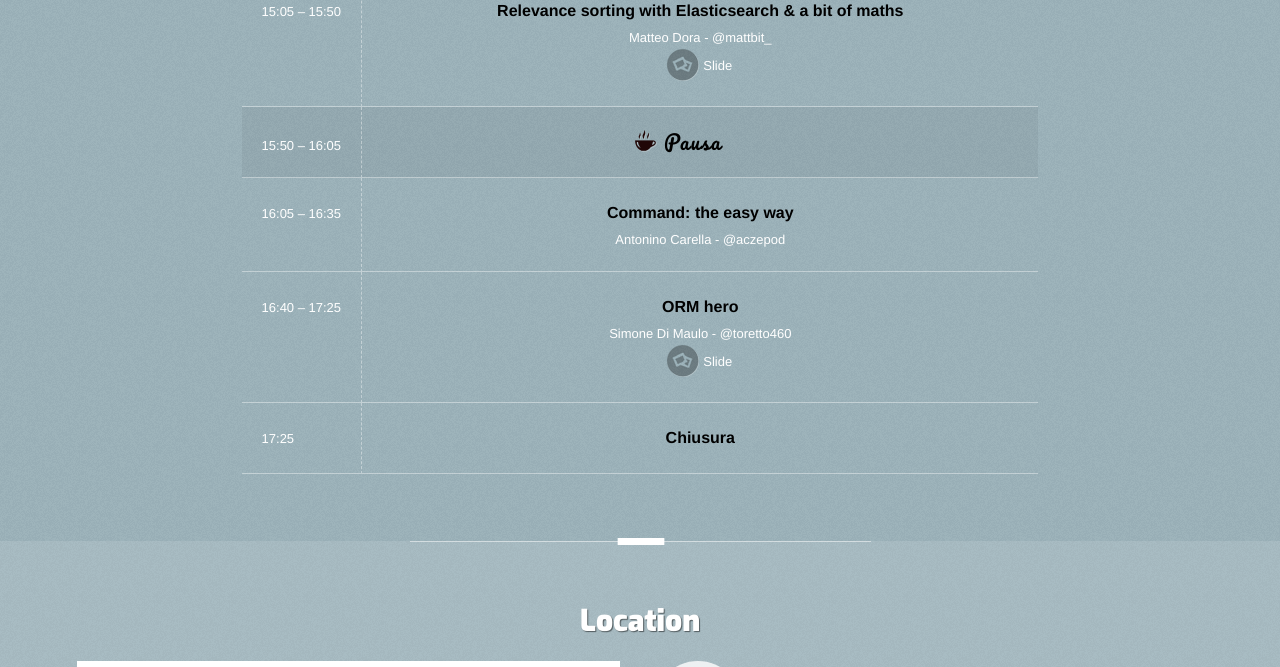
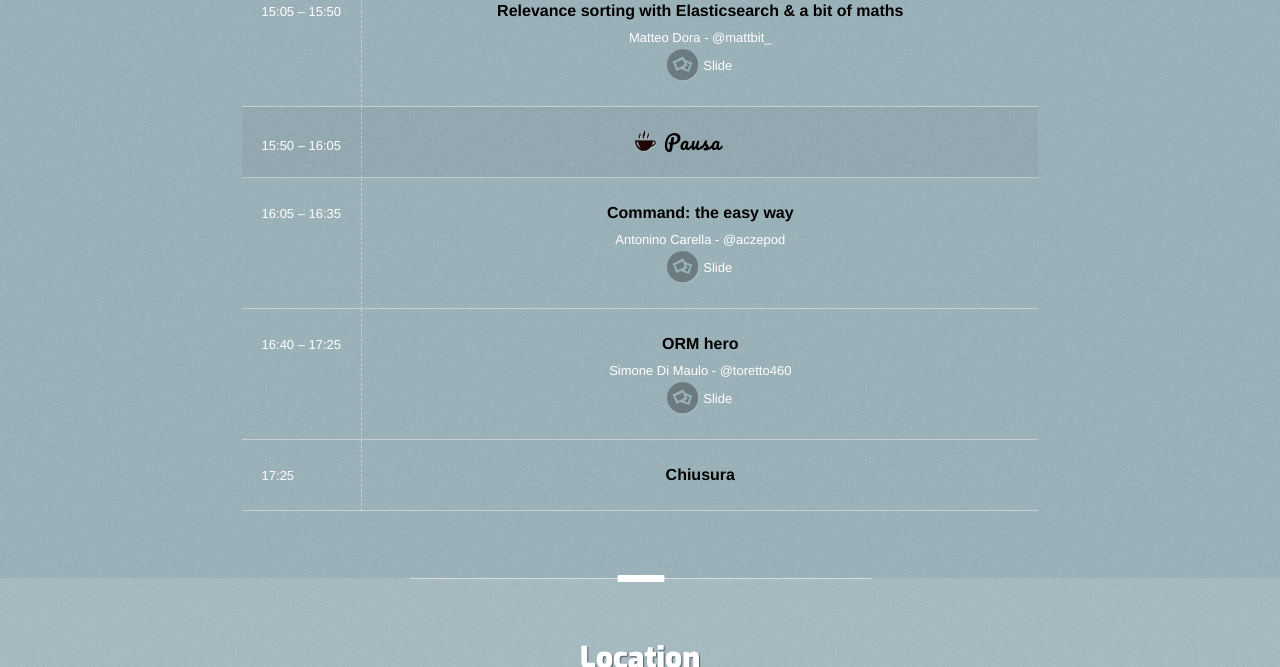
Before and after one commit to GrUSP/2016.symfonyday.it, a Jekyll site: the page built from index.html, in a window 1280 px wide and 900 px high, scrolled down 2539 px, cut to the strip 0-667 px from the top of the window. Built offline with Jekyll 4.4.1, drawn with Linux system fonts in a browser that asks for light colours; Markdown is read by kramdown in place of the engine named in the settings; comment, search, counter and statistics services are not loaded.

Commit message:
Aggiunte le slides di Carella!

```diff
--- a/_includes/section-speakers.html
+++ b/_includes/section-speakers.html
@@ -153,6 +153,8 @@
                     </a>
                     </h4>
                     <a href="http://twitter.com/aczepod" title="Antonino Carella">Antonino Carella - @aczepod</a>
+                    <br />
+                    <a href="http://www.slideshare.net/antoninocarella1/command-the-easy-way" title="" class="slides">Slide</a>
                 </td>
             </tr>
 
```
